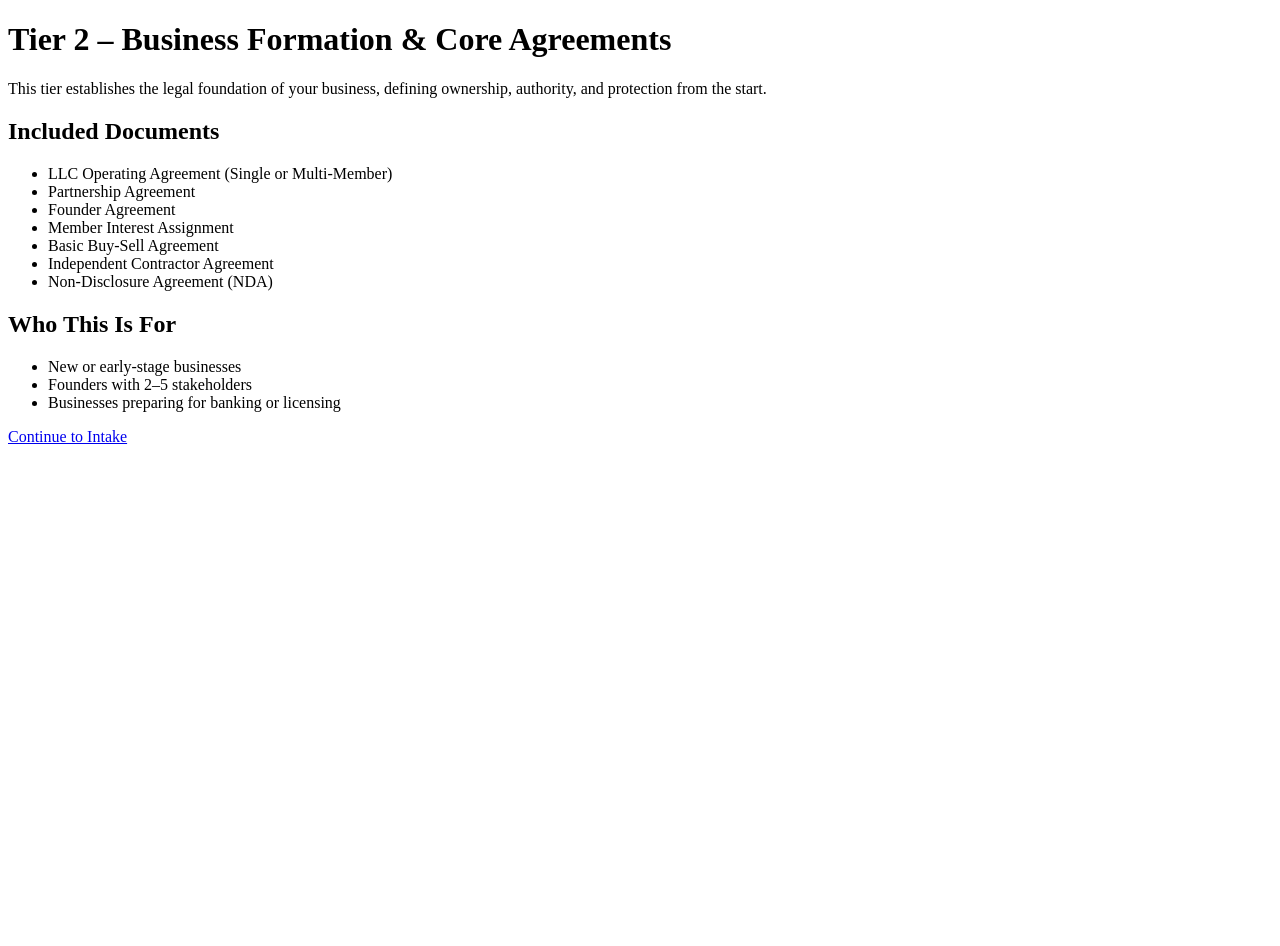
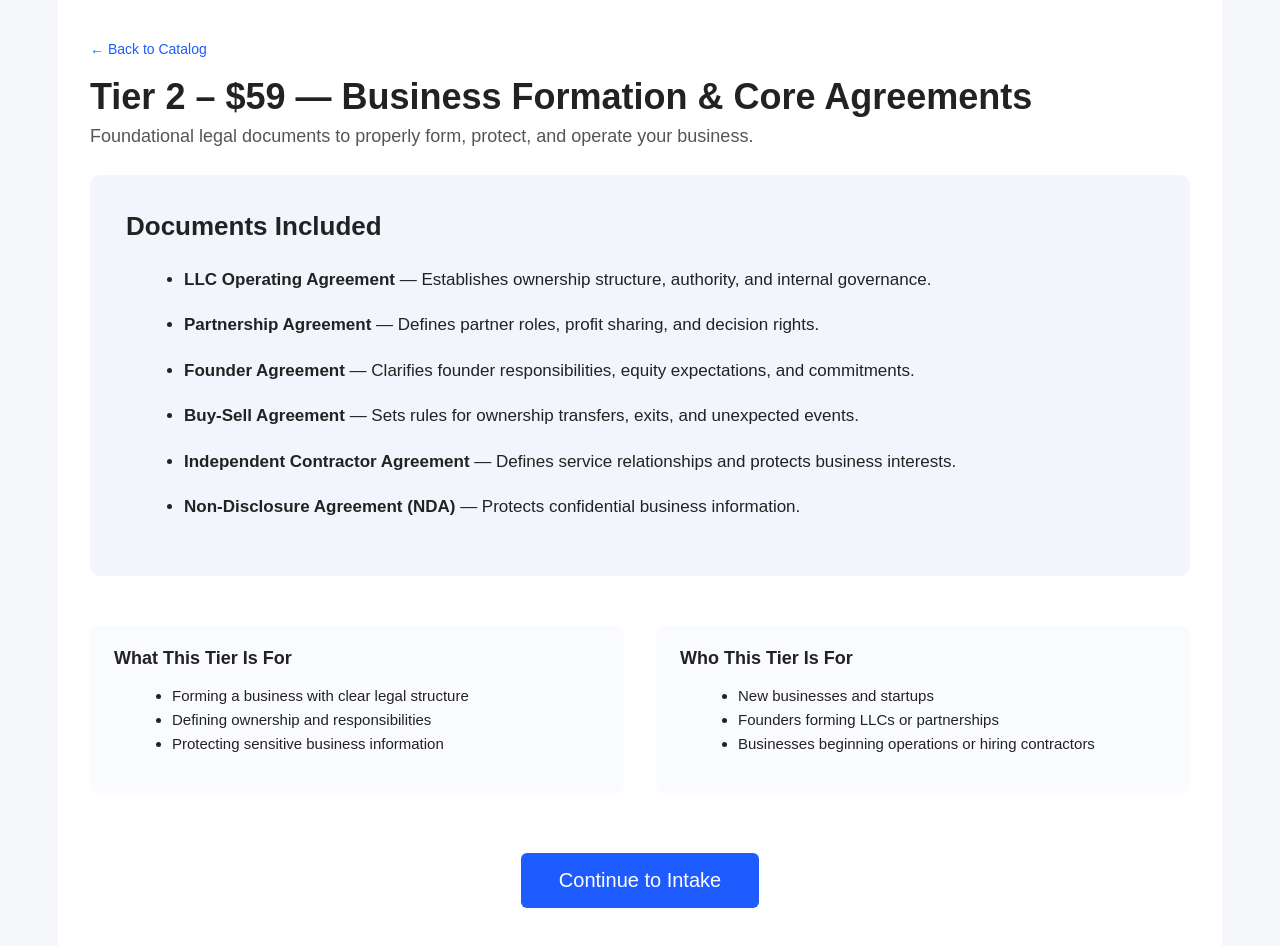
Before and after one commit to Lean4me2025/elegalboom, a plain HTML site: page tier2.html in a window 1280 px wide. Before the commit the page ends 800 px from the top, so only its background shows below. Drawn offline with Linux system fonts and the light colour scheme.

Commit message:
Update tier2.html

```diff
--- a/tier2.html
+++ b/tier2.html
@@ -1,37 +1,179 @@
 <!DOCTYPE html>
 <html lang="en">
 <head>
-  <meta charset="UTF-8">
-  <title>Tier 2 – Business Formation & Core Agreements</title>
+  <meta charset="UTF-8" />
+  <meta name="viewport" content="width=device-width, initial-scale=1.0" />
+  <title>Tier 2 – $59 — Business Formation & Core Agreements</title>
+
+  <link rel="stylesheet" href="styles.css" />
+
+  <style>
+    body {
+      font-family: Arial, Helvetica, sans-serif;
+      background-color: #f5f7fb;
+      margin: 0;
+      color: #222;
+    }
+
+    .container {
+      max-width: 1100px;
+      margin: 0 auto;
+      background: #ffffff;
+      padding: 40px 32px 80px;
+    }
+
+    /* NAV */
+    .top-nav {
+      margin-bottom: 18px;
+    }
+
+    .top-nav a {
+      color: #1e5cff;
+      text-decoration: none;
+      font-size: 14px;
+    }
+
+    /* HEADER */
+    h1 {
+      font-size: 36px;
+      margin: 10px 0 8px;
+    }
+
+    .subtitle {
+      font-size: 18px;
+      color: #555;
+      margin-bottom: 28px;
+    }
+
+    /* DOCUMENT HERO */
+    .hero {
+      background: #f2f5fb;
+      padding: 36px;
+      border-radius: 10px;
+      margin-bottom: 50px;
+    }
+
+    .hero h2 {
+      margin-top: 0;
+      font-size: 26px;
+      margin-bottom: 22px;
+    }
+
+    .hero ul {
+      margin-left: 18px;
+      font-size: 17px;
+      line-height: 1.85;
+    }
+
+    .hero li {
+      margin-bottom: 14px;
+    }
+
+    /* SECONDARY SECTIONS */
+    .secondary {
+      display: flex;
+      gap: 32px;
+      margin-top: 10px;
+    }
+
+    .box {
+      flex: 1;
+      background: #fafbfe;
+      padding: 22px 24px;
+      border-radius: 8px;
+    }
+
+    .box h3 {
+      margin-top: 0;
+      font-size: 18px;
+      margin-bottom: 10px;
+    }
+
+    .box ul {
+      margin-left: 18px;
+      font-size: 15px;
+      line-height: 1.6;
+    }
+
+    /* CTA */
+    .cta {
+      text-align: center;
+      margin-top: 60px;
+    }
+
+    .cta a {
+      background-color: #1e5cff;
+      color: #ffffff;
+      padding: 16px 38px;
+      font-size: 20px;
+      border-radius: 6px;
+      text-decoration: none;
+      display: inline-block;
+    }
+
+    .cta a:hover {
+      background-color: #1648c7;
+    }
+  </style>
 </head>
+
 <body>
 
-<h1>Tier 2 – Business Formation & Core Agreements</h1>
+<div class="container">
 
-<p>
-This tier establishes the legal foundation of your business,
-defining ownership, authority, and protection from the start.
-</p>
+  <!-- Back -->
+  <div class="top-nav">
+    <a href="catalog.html">← Back to Catalog</a>
+  </div>
 
-<h2>Included Documents</h2>
-<ul>
-  <li>LLC Operating Agreement (Single or Multi-Member)</li>
-  <li>Partnership Agreement</li>
-  <li>Founder Agreement</li>
-  <li>Member Interest Assignment</li>
-  <li>Basic Buy-Sell Agreement</li>
-  <li>Independent Contractor Agreement</li>
-  <li>Non-Disclosure Agreement (NDA)</li>
-</ul>
+  <!-- Title -->
+  <h1>Tier 2 – $59 — Business Formation & Core Agreements</h1>
+  <div class="subtitle">
+    Foundational legal documents to properly form, protect, and operate your business.
+  </div>
 
-<h2>Who This Is For</h2>
-<ul>
-  <li>New or early-stage businesses</li>
-  <li>Founders with 2–5 stakeholders</li>
-  <li>Businesses preparing for banking or licensing</li>
-</ul>
+  <!-- DOCUMENTS (PRIMARY FOCUS) -->
+  <div class="hero">
+    <h2>Documents Included</h2>
+    <ul>
+      <li><strong>LLC Operating Agreement</strong> — Establishes ownership structure, authority, and internal governance.</li>
+      <li><strong>Partnership Agreement</strong> — Defines partner roles, profit sharing, and decision rights.</li>
+      <li><strong>Founder Agreement</strong> — Clarifies founder responsibilities, equity expectations, and commitments.</li>
+      <li><strong>Buy-Sell Agreement</strong> — Sets rules for ownership transfers, exits, and unexpected events.</li>
+      <li><strong>Independent Contractor Agreement</strong> — Defines service relationships and protects business interests.</li>
+      <li><strong>Non-Disclosure Agreement (NDA)</strong> — Protects confidential business information.</li>
+    </ul>
+  </div>
 
-<a href="intake.html?tier=2" class="continue-btn">Continue to Intake</a>
+  <!-- SECONDARY INFO -->
+  <div class="secondary">
+
+    <div class="box">
+      <h3>What This Tier Is For</h3>
+      <ul>
+        <li>Forming a business with clear legal structure</li>
+        <li>Defining ownership and responsibilities</li>
+        <li>Protecting sensitive business information</li>
+      </ul>
+    </div>
+
+    <div class="box">
+      <h3>Who This Tier Is For</h3>
+      <ul>
+        <li>New businesses and startups</li>
+        <li>Founders forming LLCs or partnerships</li>
+        <li>Businesses beginning operations or hiring contractors</li>
+      </ul>
+    </div>
+
+  </div>
+
+  <!-- CTA -->
+  <div class="cta">
+    <a href="intake.html?tier=2">Continue to Intake</a>
+  </div>
+
+</div>
 
 </body>
 </html>
```
